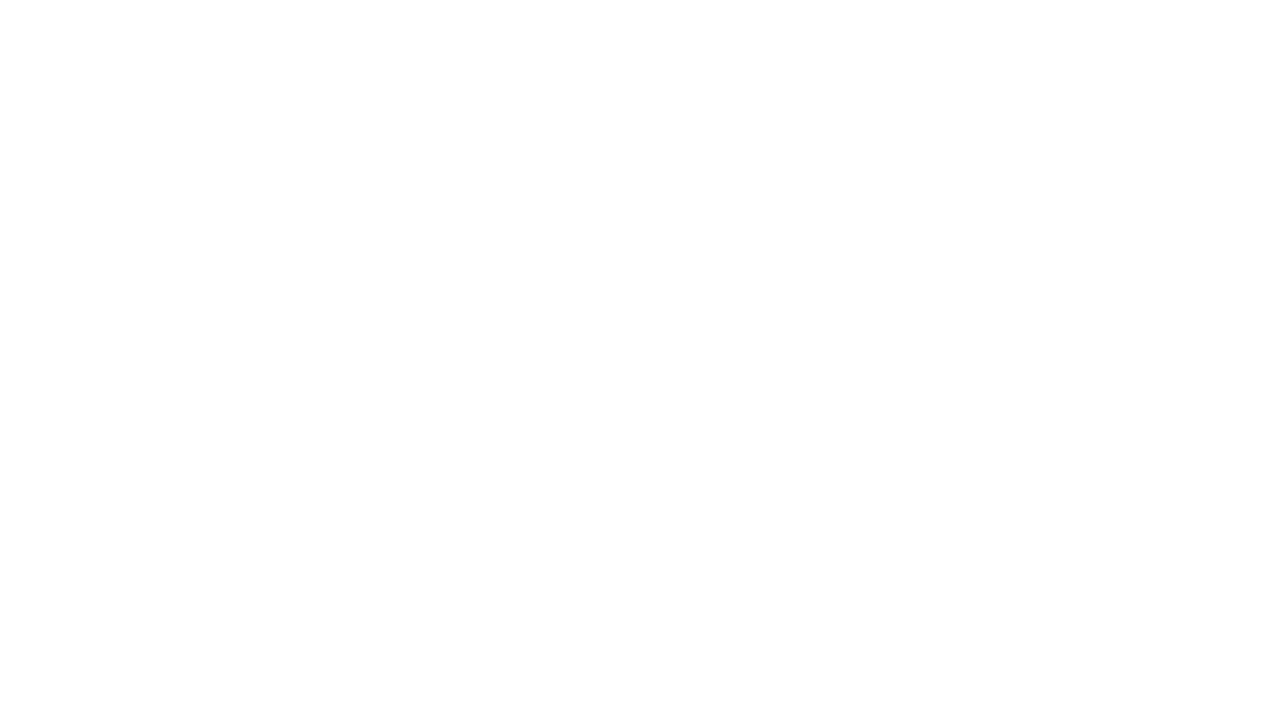
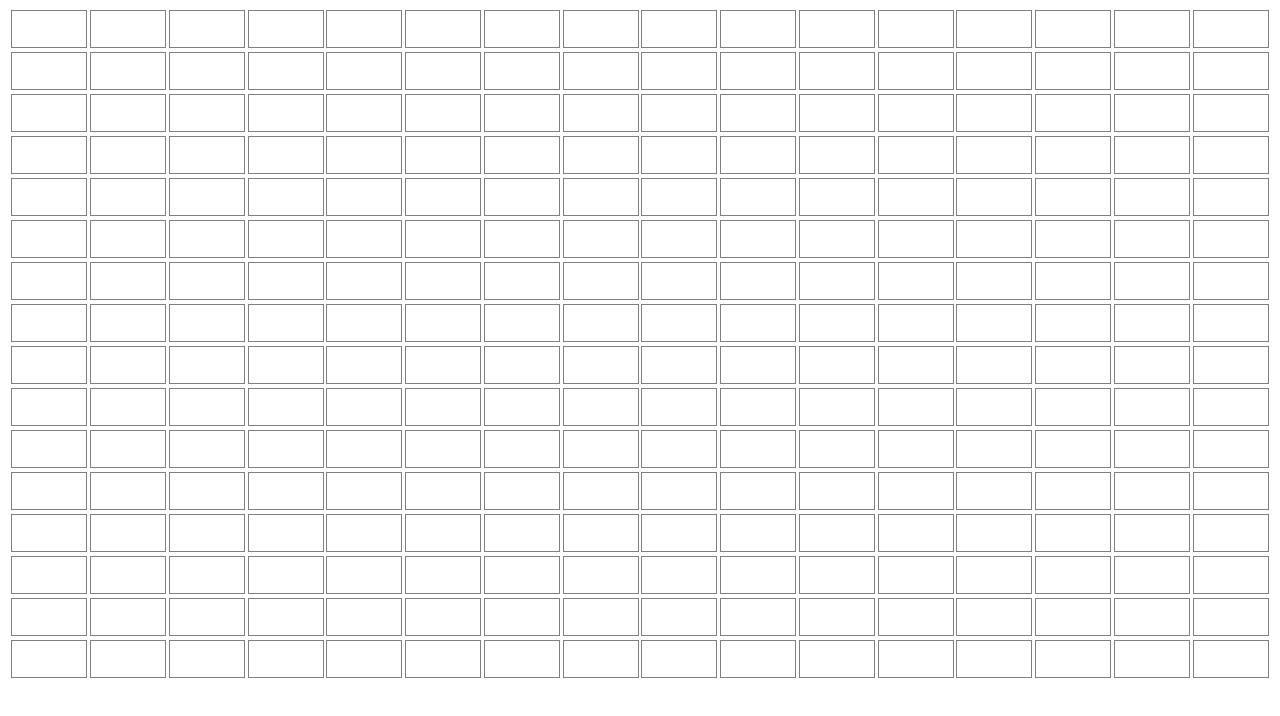
Before and after one commit to Cam96stanley/etch-a-sketch, a plain HTML site: page index.html in a window 1280 px wide. Drawn offline with Linux system fonts and the light colour scheme.

Commit message:
Created grid
Created js code for div elements and created style,
and html.

```diff
--- a/index.html
+++ b/index.html
@@ -7,6 +7,8 @@
     <link rel="stylesheet" href="styles.css" />
   </head>
   <body>
+    <div class="container"></div>
+
     <script src="index.js"></script>
   </body>
 </html>
--- a/index.js
+++ b/index.js
@@ -0,0 +1,25 @@
+const container = document.querySelector(".container");
+let rows = document.getElementsByClassName("gridRow");
+let cells = document.getElementsByClassName("cell");
+
+function defaultGrid() {
+  makeRows(16);
+  makeColumns(16);
+}
+defaultGrid();
+
+function makeRows(rowNum) {
+  for (let r = 0; r < rowNum; r++) {
+    let row = document.createElement("div");
+    container.appendChild(row).className = "gridRow";
+  }
+}
+
+function makeColumns(cellNum) {
+  for (let i = 0; i < rows.length; i++) {
+    for (let j = 0; j < cellNum; j++) {
+      let newCell = document.createElement("div");
+      rows[j].appendChild(newCell).className = "cell";
+    }
+  }
+}
--- a/styles.css
+++ b/styles.css
@@ -0,0 +1,14 @@
+.gridRow {
+  display: flex;
+  justify-content: space-around;
+  padding: 2px;
+  height: 38px;
+}
+
+.cell {
+  border: 1px solid gray;
+  display: flex;
+  justify-content: space-around;
+  padding: 2px;
+  width: 70px;
+}
```
